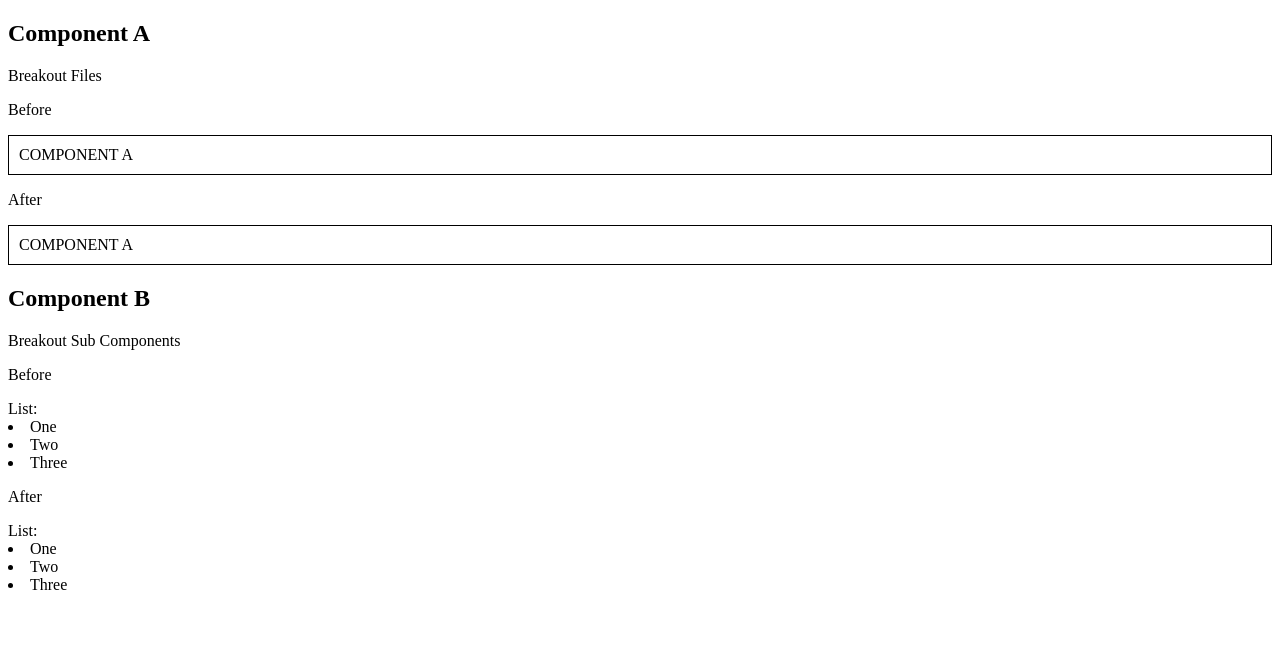
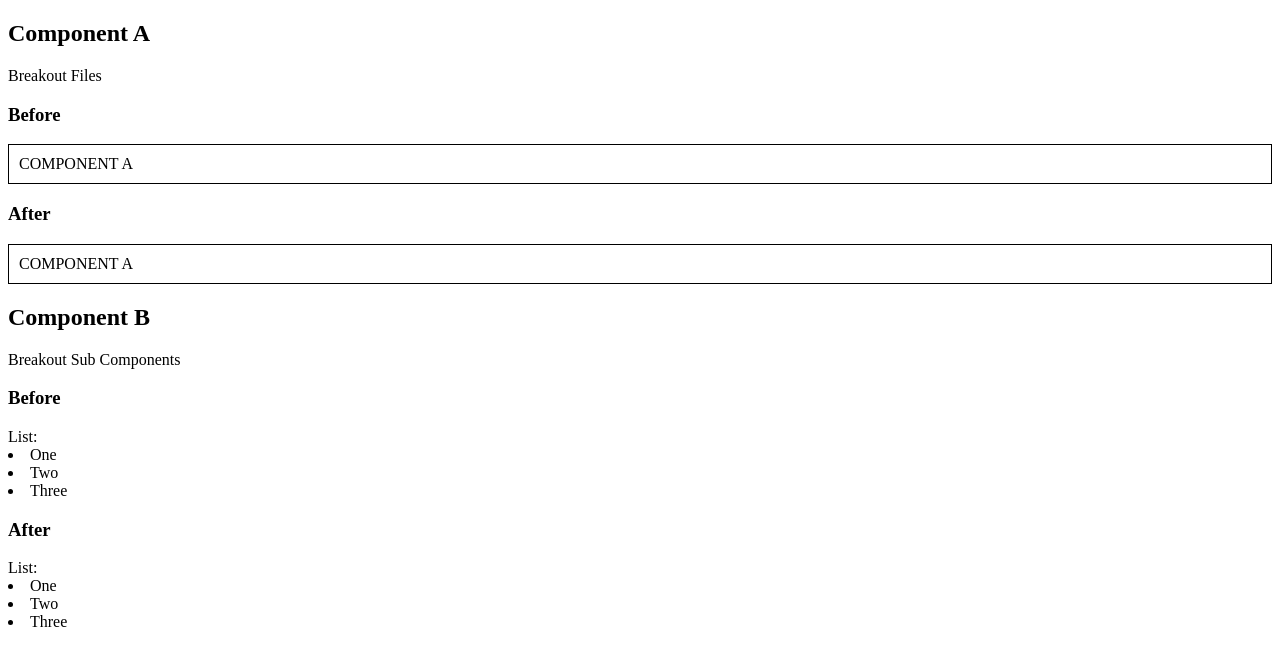
Before and after one commit to travishoki/react-standards-less-huge-and-more-awesome, a React (Create React App) app: page / in a window 1280 px wide. Shown: the top 666 px of the page. Built offline with nearby package versions, Linux system fonts and the light colour scheme.

Commit message:
section out the App view

```diff
--- a/src/App.js
+++ b/src/App.js
@@ -5,19 +5,27 @@ import ComponentB from './components/ComponentB';
 
 const App = () => (
   <div className="App">
+    <section>
       <h2>Component A</h2>
       <p>Breakout Files</p>
-    <p>Before</p>
+
+      <h3>Before</h3>
       <ComponentA.Before />
-    <p>After</p>
+
+      <h3>After</h3>
       <ComponentA.After />
+    </section>
 
+    <section>
       <h2>Component B</h2>
       <p>Breakout Sub Components</p>
-    <p>Before</p>
+
+      <h3>Before</h3>
       <ComponentB.Before />
-    <p>After</p>
+
+      <h3>After</h3>
       <ComponentB.After />
+    </section>
   </div>
 );
 
```
Lines whose indentation alone changed are shown as unchanged.
